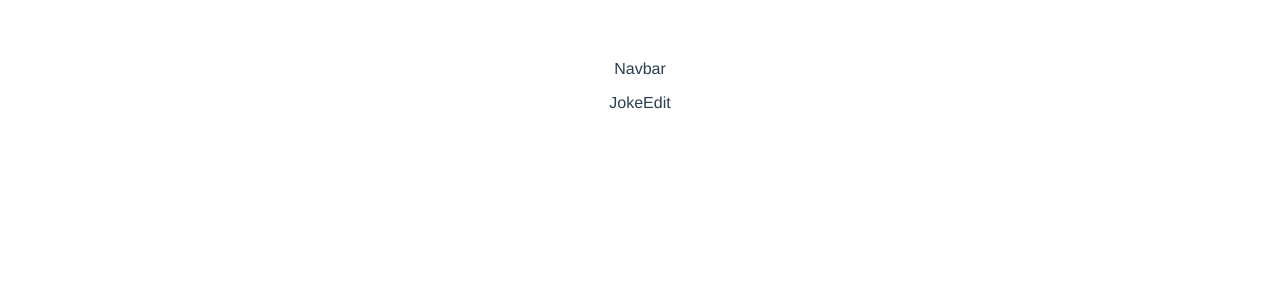
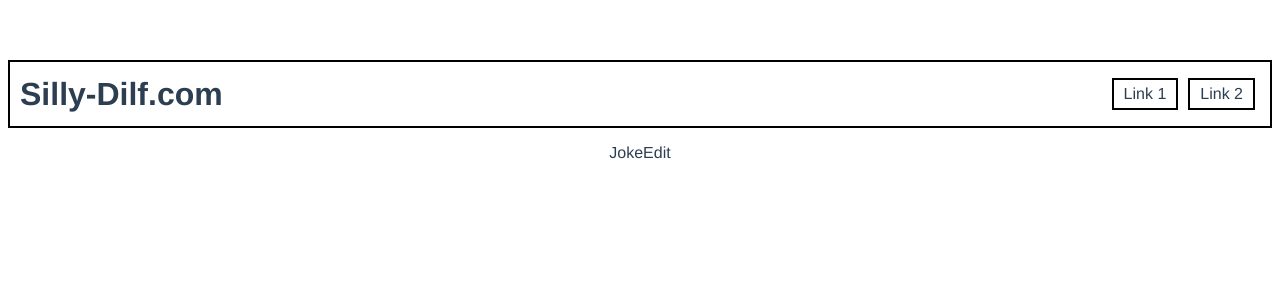
Before and after one commit to Kata7/Vue_CRUD, a Vue app: page / in a window 1280 px wide. Shown: the top 300 px of the page. Built offline with nearby package versions, Linux system fonts and the light colour scheme; the HTML template or start-up script is replaced by a standard one.

Commit message:
Navbar is almost complete, structure is good, most of the styling is complete

```diff
--- a/src/components/Navbar.vue
+++ b/src/components/Navbar.vue
@@ -1,7 +1,14 @@
 <template>
-  <div>
-    <p>Navbar</p>
-
+  <div class='navbar'>
+    <div class=title-container>
+      <h1 class='title'>Silly-Dilf.com</h1>
+    </div>
+    <div class='link-container'>
+      <ul class='links'>
+        <li class='button'><a href='#'>Link 1</a></li>
+        <li class='button'><a href='#'>Link 2</a></li>
+      </ul>
+    </div>
   </div>
 </template>
 
@@ -14,5 +21,48 @@ export default {
 </script>
 
 <style scoped>
+  .navbar {
+    display: flex;
+    flex-direction: row;
+    justify-content: space-between;
+    border: 2px solid black;
+    align-content: center;
+  }
+
+  .title-container {
+    display: flex;
+    flex-direction: row;
+    align-items: center;
+  }
+
+  .title {
+    margin: 0px 0px 0px 10px;
+  }
+
+  .link-container {
+    display: flex;
+    flex-direction: row;
+    align-content: center;
+    margin: 0px 10px 0px 0px;
+  }
+
+  .links {
+    display: flex;
+    flex-direction: row;
+    justify-content: space-around;
+    align-items: center;
+    list-style: none;
+  }
+
+  .button {
+    border: 2px solid black;
+    padding: 5px 10px;
+    margin: 0px 5px;
+  }
+
+  a {
+    text-decoration: none;
+    color: inherit;
+  }
 
 </style>
```
